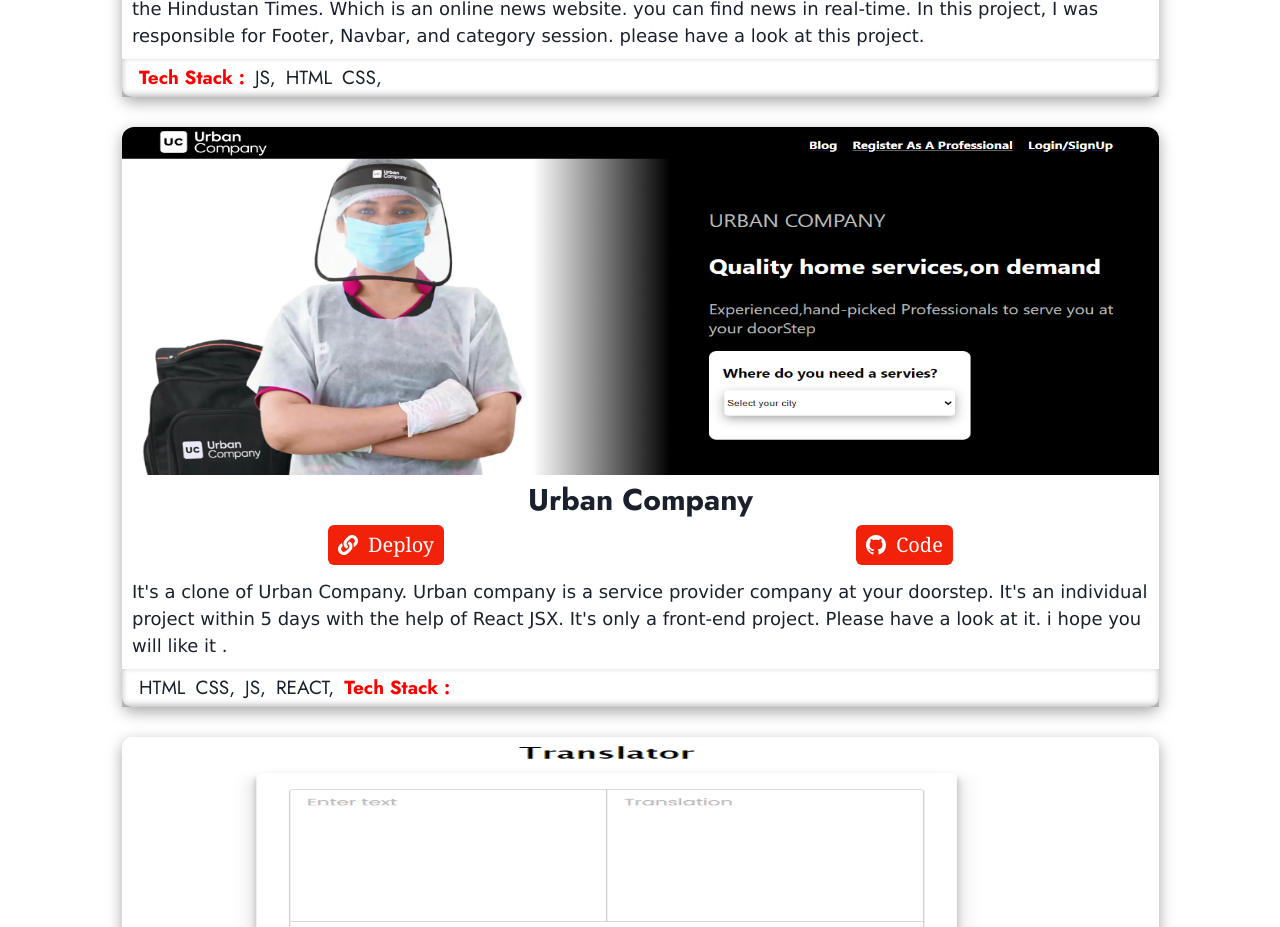
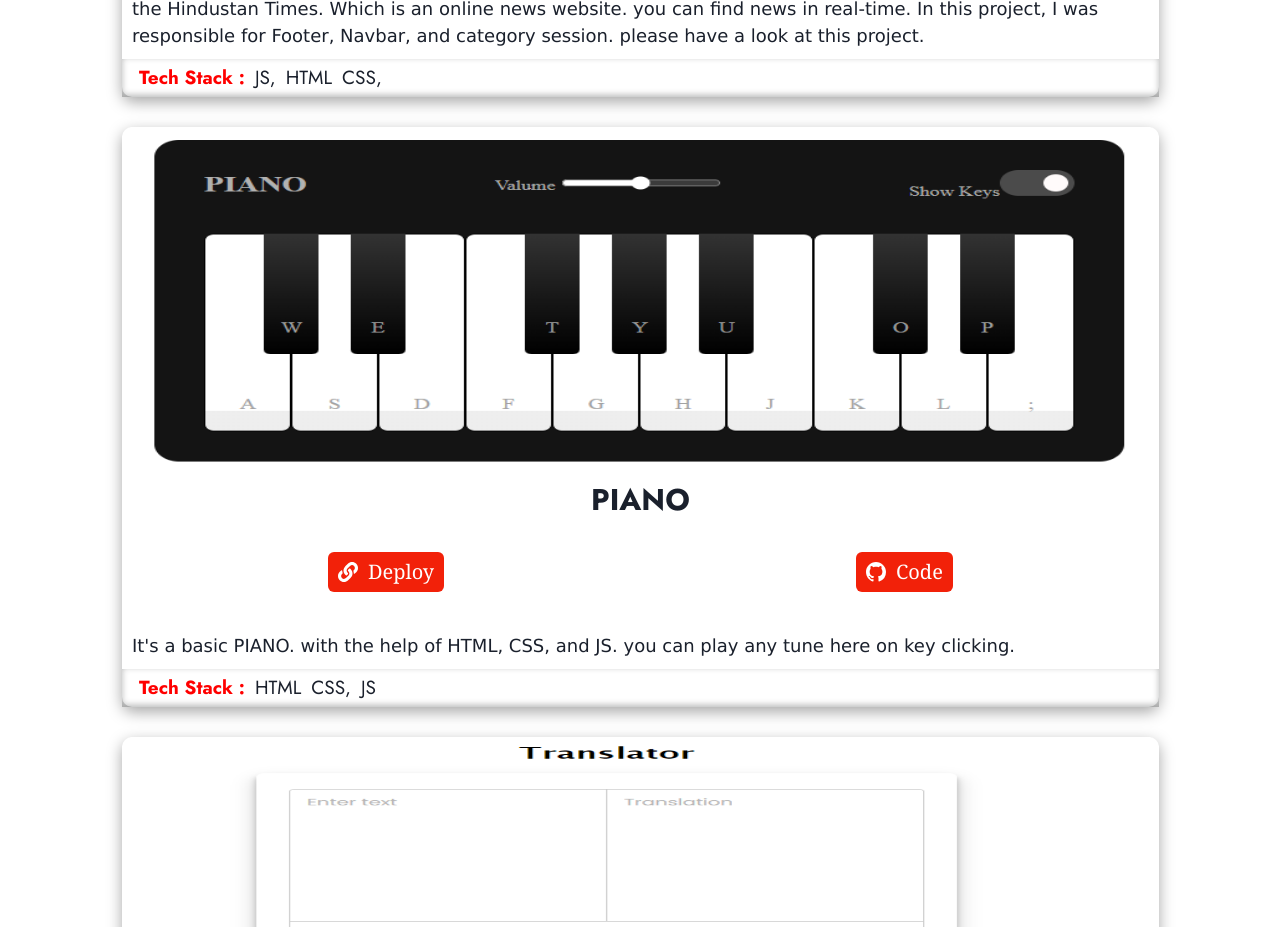
Before and after one commit to Sachin1yadav/Sachin1yadav.github.io, a React (Create React App) app: page /projects in a window 1280 px wide. Shown: the part 4240-5167 px from the top of the page. Built offline with nearby package versions, Linux system fonts and the light colour scheme.

Commit message:
piano project

```diff
--- a/src/pages/project/Projects.jsx
+++ b/src/pages/project/Projects.jsx
@@ -171,12 +171,13 @@
         </div>
       </div>
 
+
       <div className="proItemdiv" data-aos="flip-up" data-aos-duration="1000">
-        <img className="proImg" src="./urbanPost.PNG" alt="urbancompany" />
+        <img className="proImg" src="./PIANOimg.PNG" alt="urbancompany" />
 
-        <p className="title">Urban Company</p>
+        <p className="title">PIANO</p>
         <div className="LinkDiv">
-          <Link href="https://urbanbysachin.netlify.app" target={" "}>
+          <Link href="https://sachin-piano-github-sachin1yadav.netlify.app/" target={" "}>
             <button>
               {" "}
               <FaLink /> <span>Deploy</span>{" "}
@@ -184,7 +185,7 @@
           </Link>
           <Link
             target={" "}
-            href="https://github.com/Sachin1yadav/thin-thumb-2475"
+            href="https://github.com/Sachin1yadav/Piano"
           >
             <button>
               <BsGithub />
@@ -193,20 +194,23 @@
           </Link>
         </div>
         <p className="details">
-          It's a clone of Urban Company. Urban company is a service provider
-          company at your doorstep. It's an individual project within 5 days
-          with the help of React JSX. It's only a front-end project. Please have
-          a look at it. i hope you will like it .
+        It's a basic PIANO.
+with the help of HTML, CSS, and JS.
+you can play any tune here on key clicking.
         </p>
         <div className="techStack">
+        <p className="tech">Tech Stack :</p>
           <p>HTML</p>
           <p>CSS,</p>
-          <p>JS,</p>
-          <p>REACT,</p>
+          <p>JS</p>
 
-          <p className="tech">Tech Stack :</p>
+
+
         </div>
       </div>
+
+
+
 
       <div className="proItemdiv" data-aos="flip-up" data-aos-duration="1000">
         <img className="proImg" src="./trans2.PNG" alt="translater" />
```
Also changed, not shown: public/PIANOimg.PNG (added).
